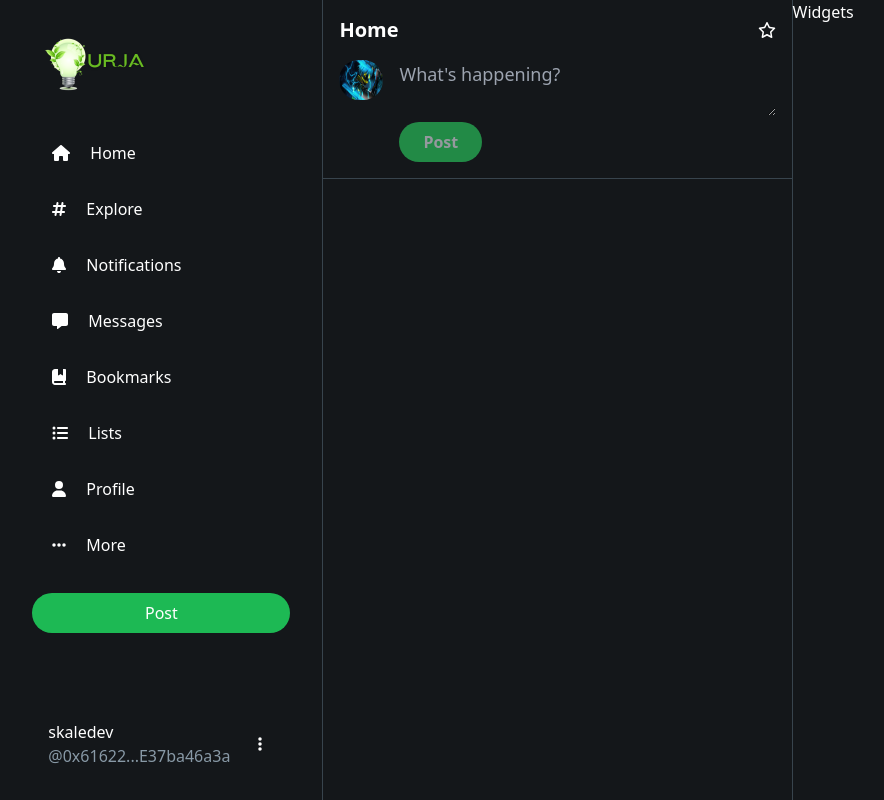
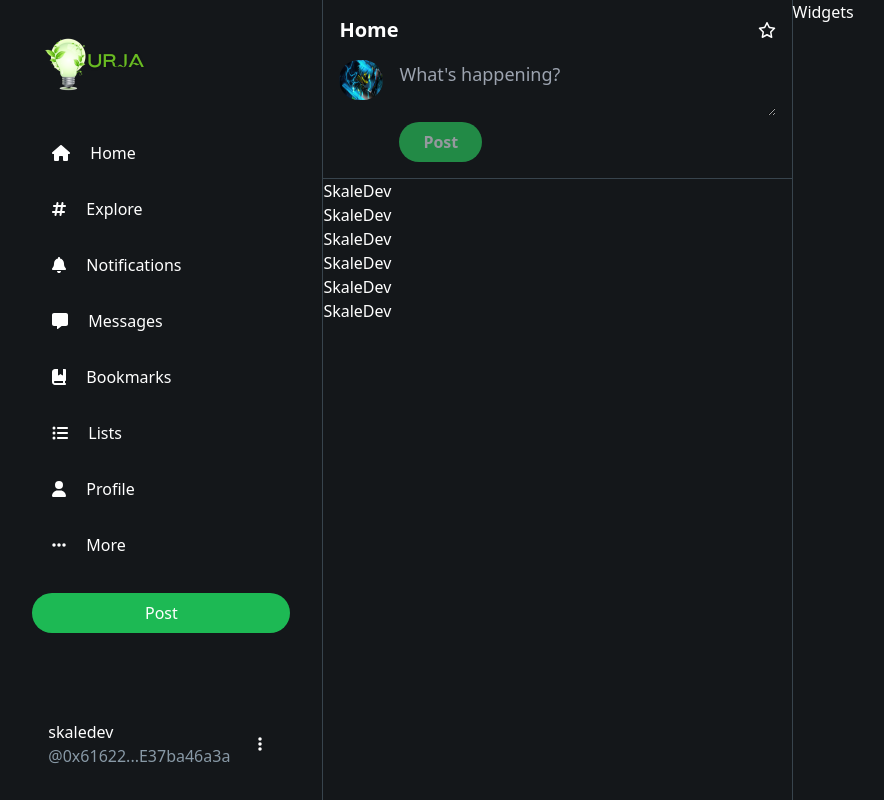
Before and after one commit to ShellShock01/decentralized_platform, a Next.js app: page / in a window 1280 px wide. Shown: the whole page, without its empty margins (213-1097 px from the left). Built offline with nearby package versions, Linux system fonts and the light colour scheme.

Commit message:
added maps

```diff
--- /dev/null
+++ b/components/Post.jsx
@@ -0,0 +1,9 @@
+import React from 'react'
+
+const Post = (props) => {
+  return (
+    <div>{props.displayName}</div>
+  )
+}
+
+export default Post
--- a/components/home/Feed.tsx
+++ b/components/home/Feed.jsx
@@ -2,6 +2,7 @@ import { faStar } from "@fortawesome/free-regular-svg-icons";
 import { FontAwesomeIcon } from "@fortawesome/react-fontawesome";
 import React from "react";
 import PostBox from "./PostBox";
+import Post from "../Post";
 
 const style = {
   wrapper: `flex-[2] border-r border-l border-[#38444d]`,
@@ -68,7 +69,16 @@ const Feed = () => {
         <FontAwesomeIcon icon={faStar} />
       </div>
       <PostBox />
-      {/* {posts.map} */}
+      {posts.map((post, index) => (
+        <Post
+          key={index}
+          displayName={post.displayName}
+          userName={post.userName}
+          avatar={post.avatar}
+          text={post.text}
+          isProfileImageNft={post.isProfileImageNft}
+        />
+      ))}
     </div>
   );
 };
--- a/tsconfig.json
+++ b/tsconfig.json
@@ -15,6 +15,6 @@
     "jsx": "preserve",
     "incremental": true
   },
-  "include": ["next-env.d.ts", "**/*.ts", "**/*.tsx", "components/SidebarOption.jsx", "components/SidebarOption.jsx", "components/home/PostBox.jsx", "components/home/PostBox.jsx"],
+  "include": ["next-env.d.ts", "**/*.ts", "**/*.tsx", "components/SidebarOption.jsx", "components/SidebarOption.jsx", "components/home/PostBox.jsx", "components/home/PostBox.jsx", "components/home/Feed.jsx", "components/home/Feed.jsx", "components/Post.jsx", "components/Post.jsx"],
   "exclude": ["node_modules"]
 }
```
